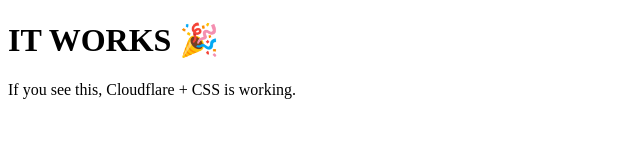
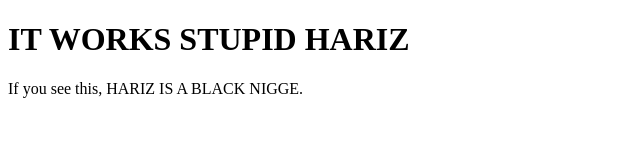
Before and after one commit to 106212911/DevSareh-Page, a plain HTML site: page index.html in a window 1280 px wide. Shown: the whole page, without its empty margins (0-640 px from the left). Drawn offline with Linux system fonts and the light colour scheme; files that its build step writes are made by us from their sources.

Commit message:
Just adjusted

```diff
--- a/index.html
+++ b/index.html
@@ -7,8 +7,8 @@
 </head>
 <body>
 
-<h1 class="AboutUs">IT WORKS 🎉</h1>
-<p>If you see this, Cloudflare + CSS is working.</p>
+<h1 class="AboutUs">IT WORKS STUPID HARIZ</h1>
+<p>If you see this, HARIZ IS A BLACK NIGGE.</p>
 
 </body>
 </html>
```
